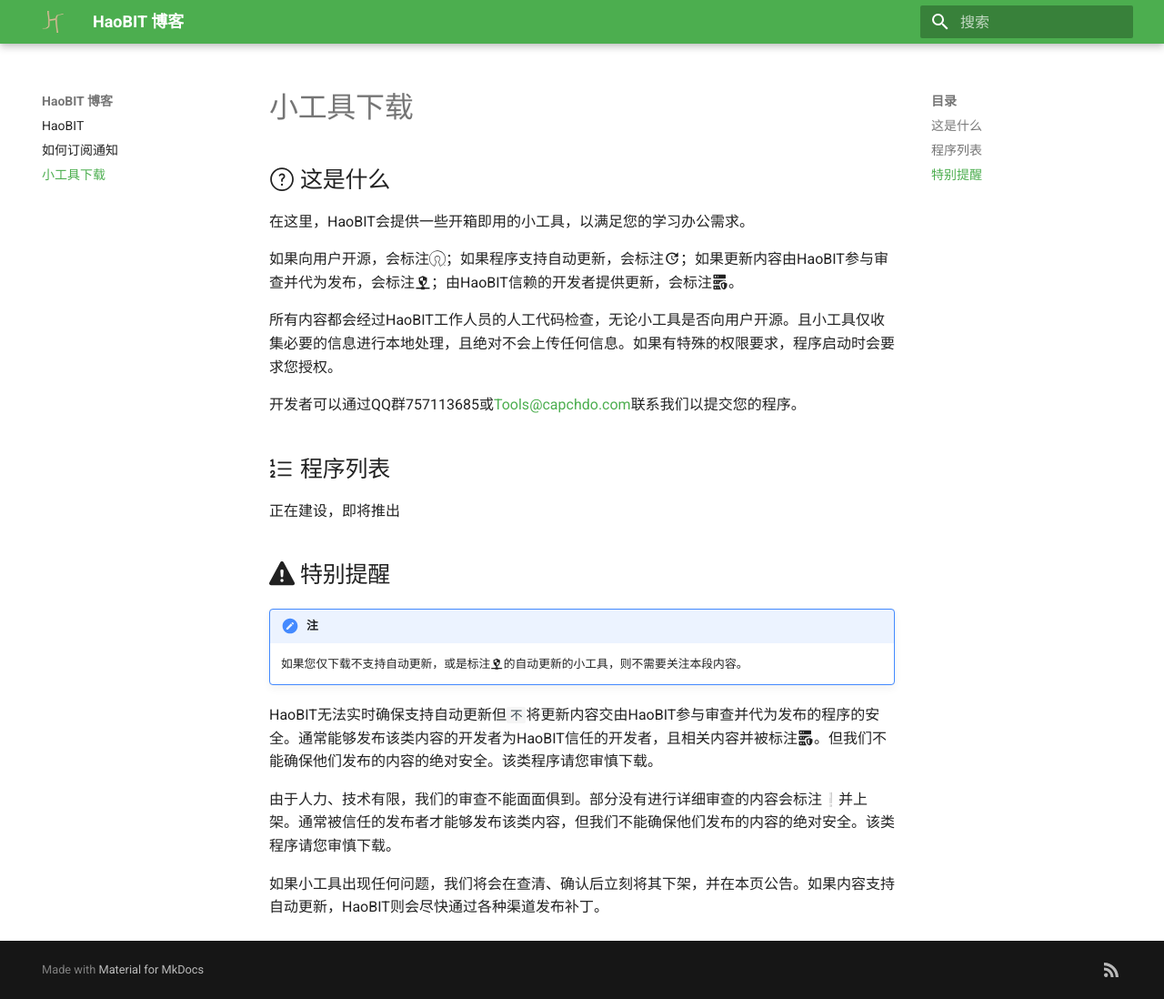
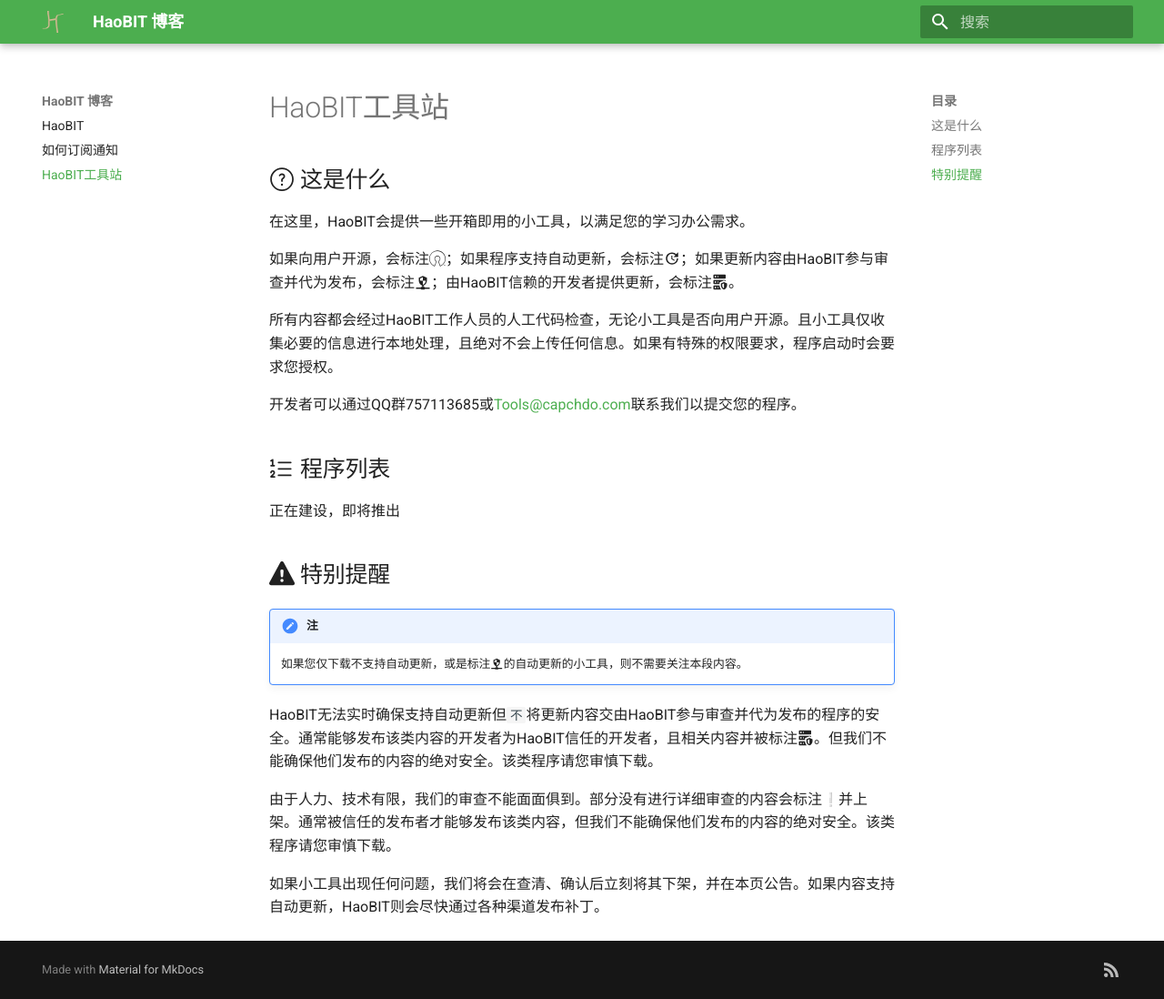
Before and after one commit to Capchdo/blog, an MkDocs documentation site: the page built from docs/tools.md, in a window 1280 px wide and 1098 px high. Shown: the whole window at 91% size. Built offline with MkDocs 1.6.1 and Material for MkDocs 9.7.7, drawn with Linux system fonts in a browser that asks for light colours; emoji names are drawn with the system emoji font; comment, search, counter and statistics services are not loaded.

Commit message:
update docs/tools.md.修改标题
Signed-off-by: CZLeader <9657868+czleader@user.noreply.gitee.com>

```diff
--- a/docs/tools.md
+++ b/docs/tools.md
@@ -1,4 +1,4 @@
-# 小工具下载
+# HaoBIT工具站
 
 ## :octicons-question-24: 这是什么
 
```
